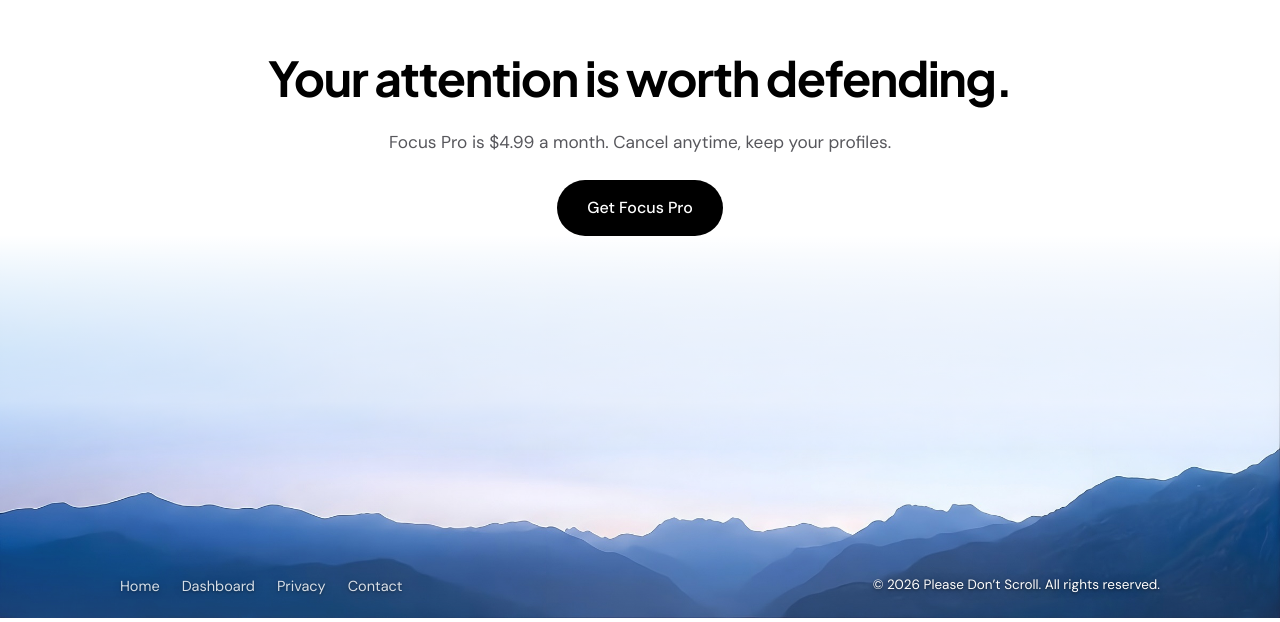
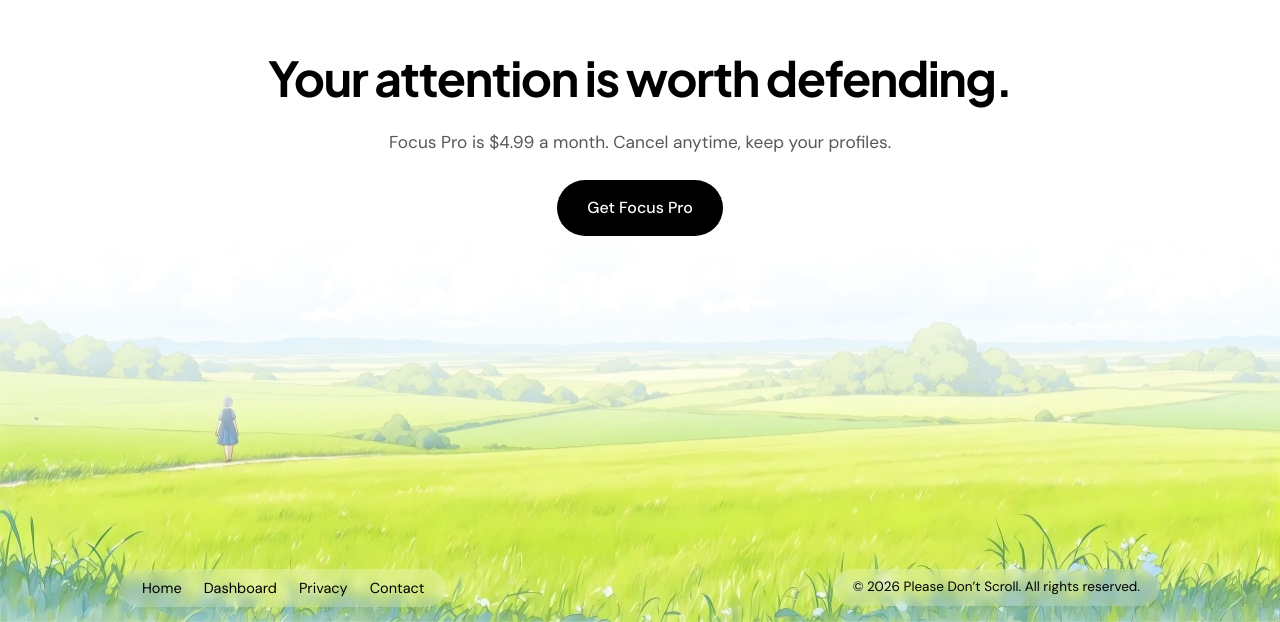
Before and after one commit to otaviomrosa/pleasedontscroll, a website with bundled scripts: page pds/web/pricing.html in a window 1280 px wide. Shown: the part 1596-2218 px from the top of the page. Built offline with nearby package versions, Linux system fonts and the light colour scheme.

Commit message:
Change background image and footer

```diff
--- a/pds/web/site.css
+++ b/pds/web/site.css
@@ -695,7 +695,7 @@
   height: clamp(260px, 32vw, 460px);
   background:
     linear-gradient(to bottom, rgba(255, 255, 255, 0) 0%, var(--paper) 55%),
-    url('assets/images/hero-top.webp') center center / cover no-repeat;
+    url('assets/images/testthis.webp') center center / cover no-repeat;
 }
 
 /* ---------- Closing painting ---------------------------------------------
@@ -732,7 +732,7 @@
       rgba(255, 255, 255, 0.03) 86%,
       rgba(255, 255, 255, 0.06) 92%,
       rgba(255, 255, 255, 0.1) 100%),
-    url('assets/images/hero-painting.jpg');
+    url('assets/images/testthis.webp');
   /* No flat-color layer at the bottom any more, and no lift off the edge to
      make room for one — the photograph itself runs all the way to the
      footer's true bottom edge. The top fade's own gradient now carries a
@@ -750,19 +750,35 @@
      not the painting's dark blue this used to be. */
   box-shadow: 0 2px 0 0 var(--paper);
 }
-/* Solid white, not --on-ink-muted (68% alpha): with no flat ground behind
-   it the text can land on the photo's palest sky, where a translucent
-   color reads as barely-there. A soft dark shadow does the legibility work
-   a scrim would otherwise do, without adding a layer over the artwork —
-   it only darkens the few pixels right at each glyph's edge. */
-.footer--art .footer__links a,
+/* Two frosted pills, one around the whole link group and one around the
+   copyright line, so legibility no longer depends on what part of the
+   photograph happens to sit behind the text. (An earlier attempt gave every
+   item its own capsule -- seven of them -- and read as clutter; two pills is
+   the founder's own version of that idea.) Semi-transparent white with a
+   blur, so the meadow still shows through; ink text on top.
+   The text was white on the old dark mountain photograph; on this bright
+   meadow it measured 1.3-1.6:1, so it is ink now. Flip both back if the
+   image ever goes dark again. */
+.footer--art .footer__links,
 .footer--art .footer__copy {
-  color: var(--paper);
-  text-shadow: 0 1px 3px rgba(0, 0, 0, 0.55), 0 1px 12px rgba(0, 0, 0, 0.35);
+  background: rgba(255, 255, 255, 0.22);
+  -webkit-backdrop-filter: blur(10px);
+  backdrop-filter: blur(5px);
+  border-radius: var(--radius-pill);
+  color: var(--ink);
 }
-.footer--art .footer__links a { opacity: 0.82; }
-.footer--art .footer__links a:hover { opacity: 1; }
-.footer--art :focus-visible { outline-color: var(--paper); }
+.footer--art .footer__links { padding: 2px 22px; }
+.footer--art .footer__copy  { padding: 8px 20px; }
+.footer--art .footer__links a { color: var(--ink); transition: opacity 0.18s ease; }
+.footer--art .footer__links a:hover { opacity: 0.6; }
+.footer--art :focus-visible { outline-color: var(--ink); }
+/* Phones: five links are ~350px wide with the desktop spacing, which is the
+   whole row. Tighter gaps keep it on one line where it fits; the smaller
+   radius keeps it looking like a card, not a blob, on the widths where it
+   still wraps. */
+@media (max-width: 520px) {
+  .footer--art .footer__links { gap: 4px 14px; padding: 2px 16px; border-radius: 22px; }
+}
 
 /* ---------- Privacy page footer: text color only ---------------------------
    privacy.html keeps the plain .footer shape untouched — no extra padding,
```
Also changed, not shown: pds/web/assets/images/testthis.webp (added).
